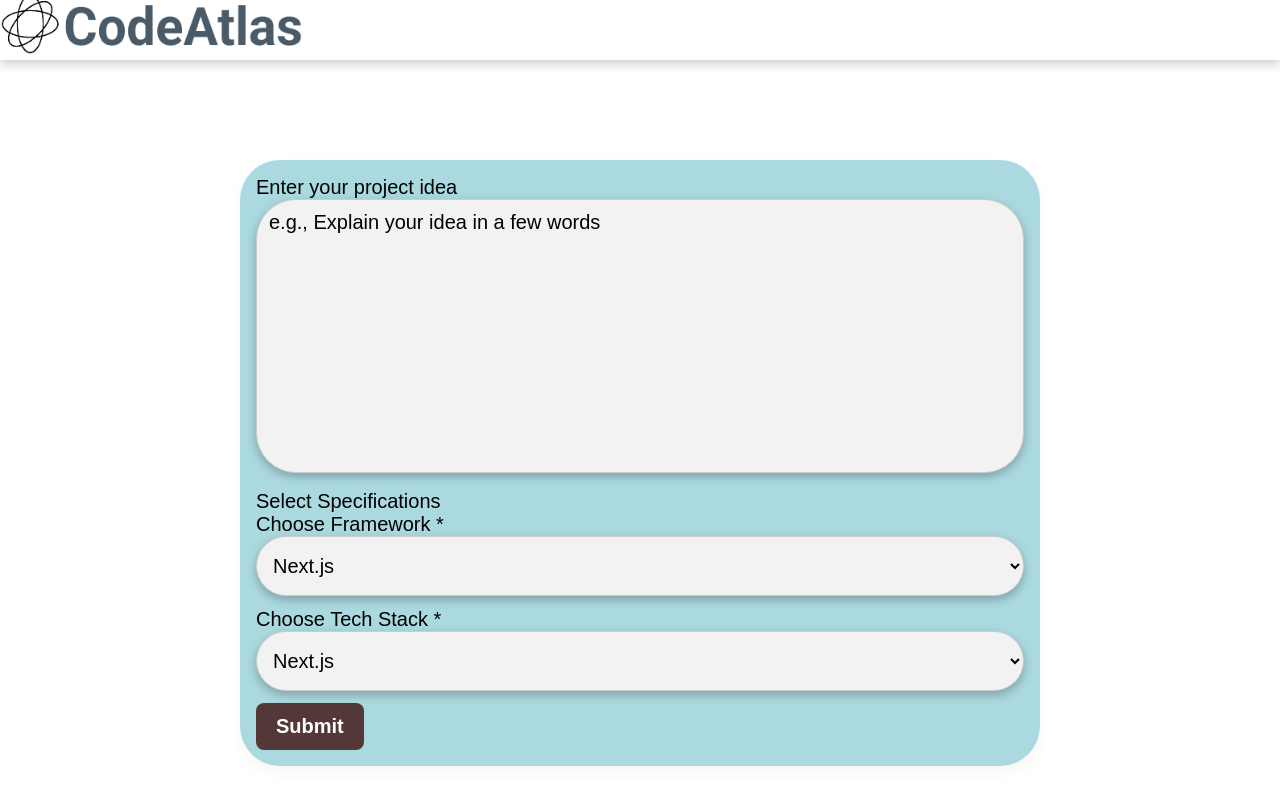
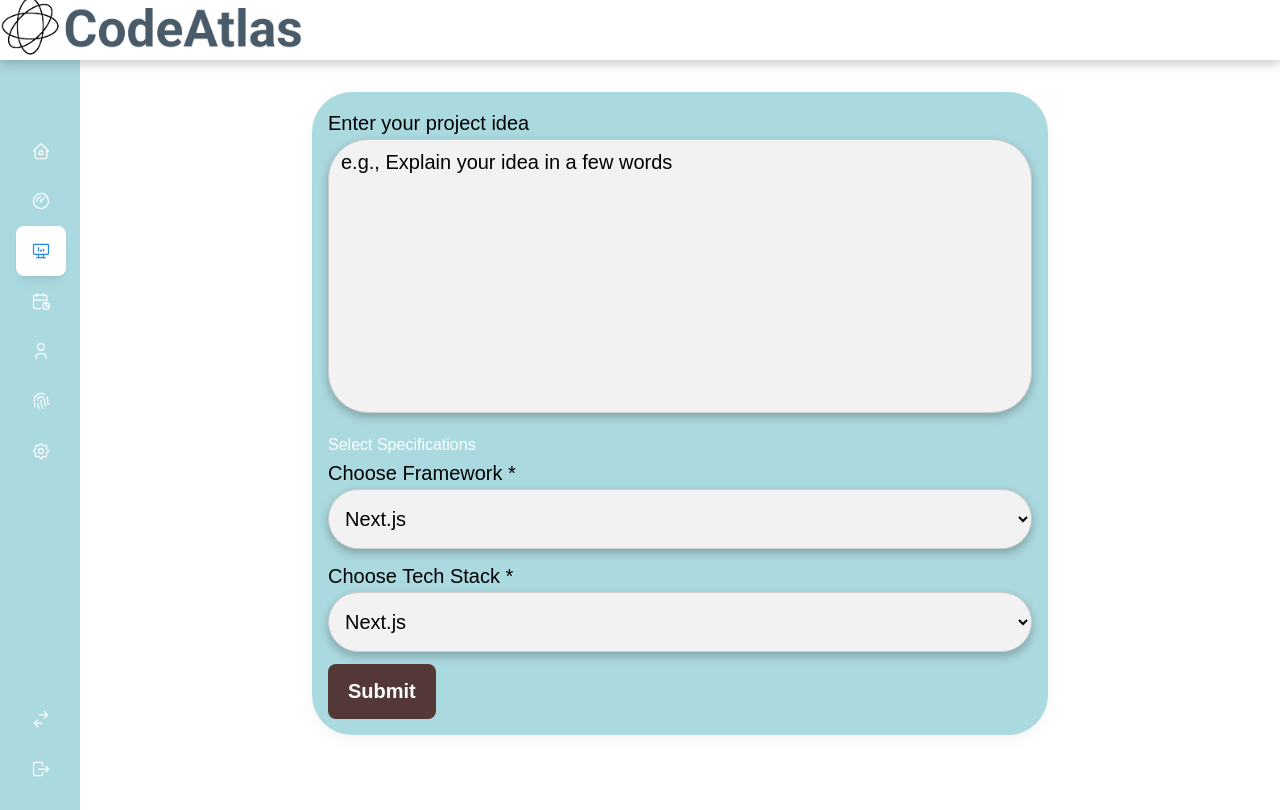
Before and after one commit to vidhimudaliar/CodeAtlas, a Next.js app: page / in a window 1280 px wide. Built offline with nearby package versions, Linux system fonts and the light colour scheme.

Commit message:
side navbar added

```diff
--- a/src/app/globals.css
+++ b/src/app/globals.css
@@ -1,3 +1,5 @@
+@import "tailwindcss";
+
 :root {
   --background: #ffffff;
   --foreground: #ffffff;
@@ -62,10 +64,7 @@ label {
   color: black;
 }
 
-div {
-  font-size: 20px;
-  color: black;
-}
+/* Removed global div styles that were overriding Tailwind */
 
 .input1 {
   background: #f5f5f5;
--- a/src/app/layout.tsx
+++ b/src/app/layout.tsx
@@ -1,5 +1,7 @@
 import type { Metadata } from "next";
 import { Geist, Geist_Mono } from "next/font/google";
+import { MantineProvider } from '@mantine/core';
+import '@mantine/core/styles.css';
 import "./globals.css";
 
 const geistSans = Geist({
@@ -25,7 +27,9 @@ export default function RootLayout({
   return (
     <html lang="en">
       <body className={`${geistSans.variable} ${geistMono.variable}`}>
-        {children}
+        <MantineProvider>
+          {children}
+        </MantineProvider>
       </body>
     </html>
   );
--- a/src/app/page.tsx
+++ b/src/app/page.tsx
@@ -1,67 +1,69 @@
 "use client";
 
 import { useState } from "react";
-import Image from "next/image";
-import Navbar from "@/components/Navbar";
-
-
-
+import Navbar from "@/components/Navbar"; // your top navbar
+import { NavbarMinimalColored } from "@/components/NavbarMinimalColored"; // Mantine sidebar
 
 export default function Home() {
-
-
-  const [idea, setIdea] = useState("")
-  const [condition, setCondition] = useState("")
-  const [stack, setStack] = useState("")
+  const [idea, setIdea] = useState("");
+  const [condition, setCondition] = useState("");
+  const [stack, setStack] = useState("");
 
   const handleSubmit = (e: React.FormEvent<HTMLFormElement>) => {
     e.preventDefault();
-    console.log("You submitted")
-    // code to send to agent ...
-    if (idea.trim() === "") return; // ignore empty submissions
-    setIdea(""); // clear input after submission ... change this afterwards
+    console.log("You submitted");
+    if (idea.trim() === "") return;
+    setIdea("");
   };
 
   return (
-    <div>
-      <Navbar></Navbar>
-      <div className="form-container" style={{ maxWidth: '800px', margin: '0 auto' }}>
+    <div style={{ minHeight: "100vh", display: "flex", flexDirection: "column" }}>
+      {/* Top navbar */}
+      <Navbar />
 
-      <form className='theform' onSubmit={handleSubmit} style={{ padding: '16px', boxShadow: '0 6px 16px rgba(0,0,0,0.04)' }}>
-        <div className='form-title'>Enter your project idea</div>
-        <div style={{ marginBottom: '12px' }}>
+      {/* Main content area: sidebar + form */}
+      <div style={{ display: "flex", flex: 1 }}>
+        {/* Side navbar */}
+        <NavbarMinimalColored />
 
+        {/* Form content */}
+        <div style={{ flex: 1, padding: "2rem", maxWidth: "800px", margin: "0 auto" }}>
+          <form
+            className="theform"
+            onSubmit={handleSubmit}
+            style={{ padding: "16px", boxShadow: "0 6px 16px rgba(0,0,0,0.04)" }}
+          >
+            <div className="form-title">Enter your project idea</div>
+
+            <div style={{ marginBottom: "12px" }}>
               <textarea
-            className='input1'
+                className="input1"
                 value={idea}
                 onChange={(e) => setIdea(e.target.value)}
                 placeholder="e.g., Explain your idea in a few words"
                 style={{
-              width: '100%',
-              padding: '8px 12px',
-              backgroundColor:'#f2f2f2',
-              color: '#000',
-              border: '1px solid #ccc',
-
-
+                  width: "100%",
+                  padding: "8px 12px",
+                  backgroundColor: "#f2f2f2",
+                  color: "#000",
+                  border: "1px solid #ccc",
                 }}
               />
             </div>
 
             <div>Select Specifications</div>
-        <div style={{ marginBottom: '12px' }}>
+            <div style={{ marginBottom: "12px" }}>
               <label>Choose Framework *</label>
               <select
-            className='select-button'
+                className="select-button"
                 value={condition}
                 onChange={(e) => setCondition(e.target.value)}
                 style={{
-              width: '100%',
-              padding: '8px 12px',
-              backgroundColor: '#f2f2f2',
-              color: '#000',
-              border: '1px solid #ccc',
-
+                  width: "100%",
+                  padding: "8px 12px",
+                  backgroundColor: "#f2f2f2",
+                  color: "#000",
+                  border: "1px solid #ccc",
                 }}
               >
                 <option value="New">Next.js</option>
@@ -70,19 +72,18 @@ export default function Home() {
               </select>
             </div>
 
-        <div style={{ marginBottom: '12px' }}>
+            <div style={{ marginBottom: "12px" }}>
               <label>Choose Tech Stack *</label>
               <select
-            className='select-button'
+                className="select-button"
                 value={stack}
                 onChange={(e) => setStack(e.target.value)}
                 style={{
-              width: '100%',
-              padding: '8px 12px',
-              backgroundColor: '#f2f2f2',
-              color: '#000',
-              border: '1px solid #ccc',
-
+                  width: "100%",
+                  padding: "8px 12px",
+                  backgroundColor: "#f2f2f2",
+                  color: "#000",
+                  border: "1px solid #ccc",
                 }}
               >
                 <option value="New">Next.js</option>
@@ -91,19 +92,17 @@ export default function Home() {
               </select>
             </div>
 
-
-
             <button
               type="submit"
               style={{
-            padding: '12px 20px',
-            backgroundColor: '#543737',
-            color: '#fff',
-            border: 'none',
-            borderRadius: '8px',
-            cursor: 'pointer',
-            fontWeight: '600',
-            fontSize: '20px',
+                padding: "12px 20px",
+                backgroundColor: "#543737",
+                color: "#fff",
+                border: "none",
+                borderRadius: "8px",
+                cursor: "pointer",
+                fontWeight: "600",
+                fontSize: "20px",
               }}
             >
               Submit
@@ -111,5 +110,6 @@ export default function Home() {
           </form>
         </div>
       </div>
+    </div>
   );
 }
--- /dev/null
+++ b/src/components/NavbarMinimalColored.module.css
@@ -0,0 +1,36 @@
+.navbar {
+    width: 80px;
+    height: 750px;
+    padding: var(--mantine-spacing-md);
+    display: flex;
+    flex-direction: column;
+    background-color: #AAD9DF;
+  }
+
+  .navbarMain {
+    flex: 1;
+    margin-top: 50px;
+  }
+
+  .link {
+    width: 50px;
+    height: 50px;
+    border-radius: var(--mantine-radius-md);
+    display: flex;
+    align-items: center;
+    justify-content: center;
+    color: var(--mantine-color-white);
+
+    &:hover {
+      background-color: var(--mantine-color-blue-7);
+    }
+
+    &[data-active] {
+      &,
+      &:hover {
+        box-shadow: var(--mantine-shadow-sm);
+        background-color: var(--mantine-color-white);
+        color: var(--mantine-color-blue-6);
+      }
+    }
+  }
--- /dev/null
+++ b/src/components/NavbarMinimalColored.tsx
@@ -0,0 +1,70 @@
+import { useState } from 'react';
+import {
+  IconCalendarStats,
+  IconDeviceDesktopAnalytics,
+  IconFingerprint,
+  IconGauge,
+  IconHome2,
+  IconLogout,
+  IconSettings,
+  IconSwitchHorizontal,
+  IconUser,
+} from '@tabler/icons-react';
+import { Center, Stack, Tooltip, UnstyledButton } from '@mantine/core';
+import classes from './NavbarMinimalColored.module.css';
+
+interface NavbarLinkProps {
+  icon: typeof IconHome2;
+  label: string;
+  active?: boolean;
+  onClick?: () => void;
+}
+
+function NavbarLink({ icon: Icon, label, active, onClick }: NavbarLinkProps) {
+  return (
+    <Tooltip label={label} position="right" transitionProps={{ duration: 0 }}>
+      <UnstyledButton onClick={onClick} className={classes.link} data-active={active || undefined}>
+        <Icon size={20} stroke={1.5} />
+      </UnstyledButton>
+    </Tooltip>
+  );
+}
+
+const mockdata = [
+  { icon: IconHome2, label: 'Home' },
+  { icon: IconGauge, label: 'Dashboard' },
+  { icon: IconDeviceDesktopAnalytics, label: 'Analytics' },
+  { icon: IconCalendarStats, label: 'Releases' },
+  { icon: IconUser, label: 'Account' },
+  { icon: IconFingerprint, label: 'Security' },
+  { icon: IconSettings, label: 'Settings' },
+];
+
+export function NavbarMinimalColored() {
+  const [active, setActive] = useState(2);
+
+  const links = mockdata.map((link, index) => (
+    <NavbarLink
+      {...link}
+      key={link.label}
+      active={index === active}
+      onClick={() => setActive(index)}
+    />
+  ));
+
+  return (
+    <nav className={classes.navbar}>
+
+      <div className={classes.navbarMain}>
+        <Stack justify="center" gap={0}>
+          {links}
+        </Stack>
+      </div>
+
+      <Stack justify="center" gap={0}>
+        <NavbarLink icon={IconSwitchHorizontal} label="Change account" />
+        <NavbarLink icon={IconLogout} label="Logout" />
+      </Stack>
+    </nav>
+  );
+}
```
Also changed, not shown: package.json (+12 -4 lines), 1 other file (tests, documents, lock files or other folders). Lines whose indentation alone changed are shown as unchanged.
